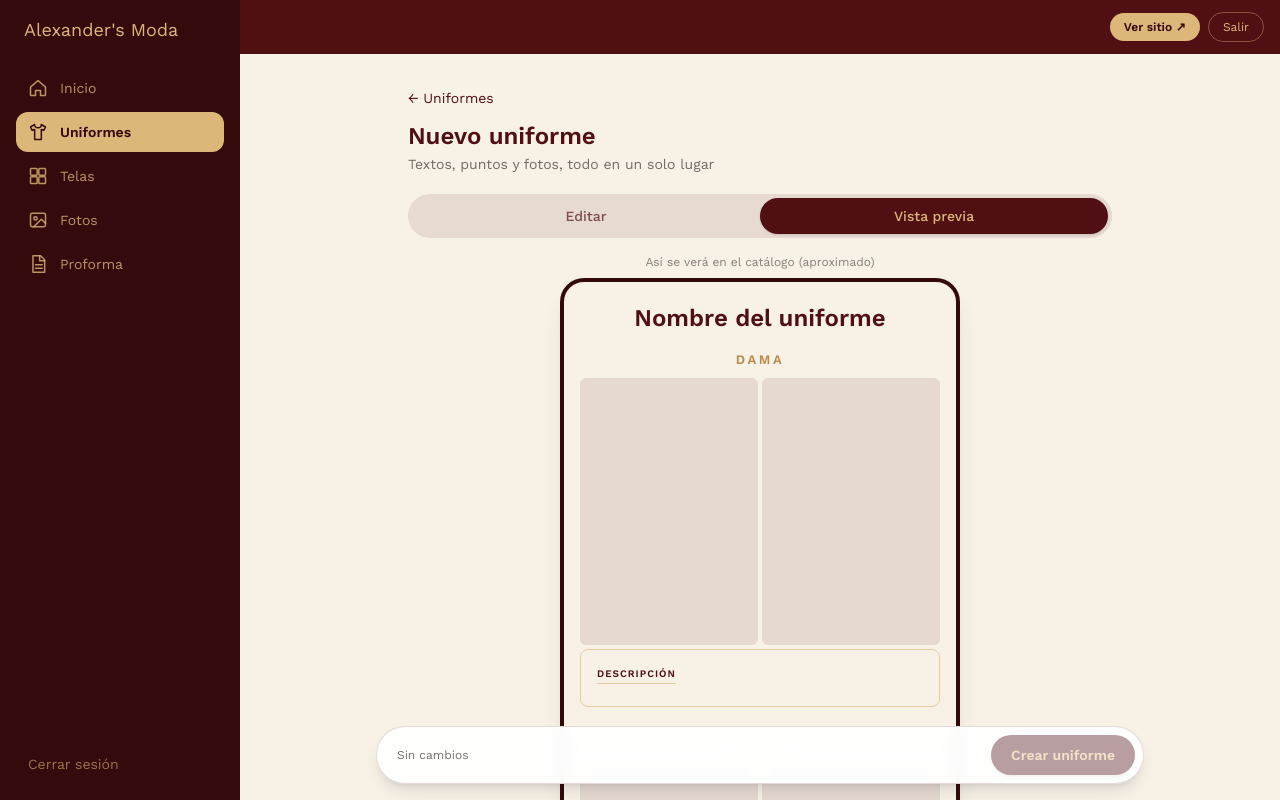
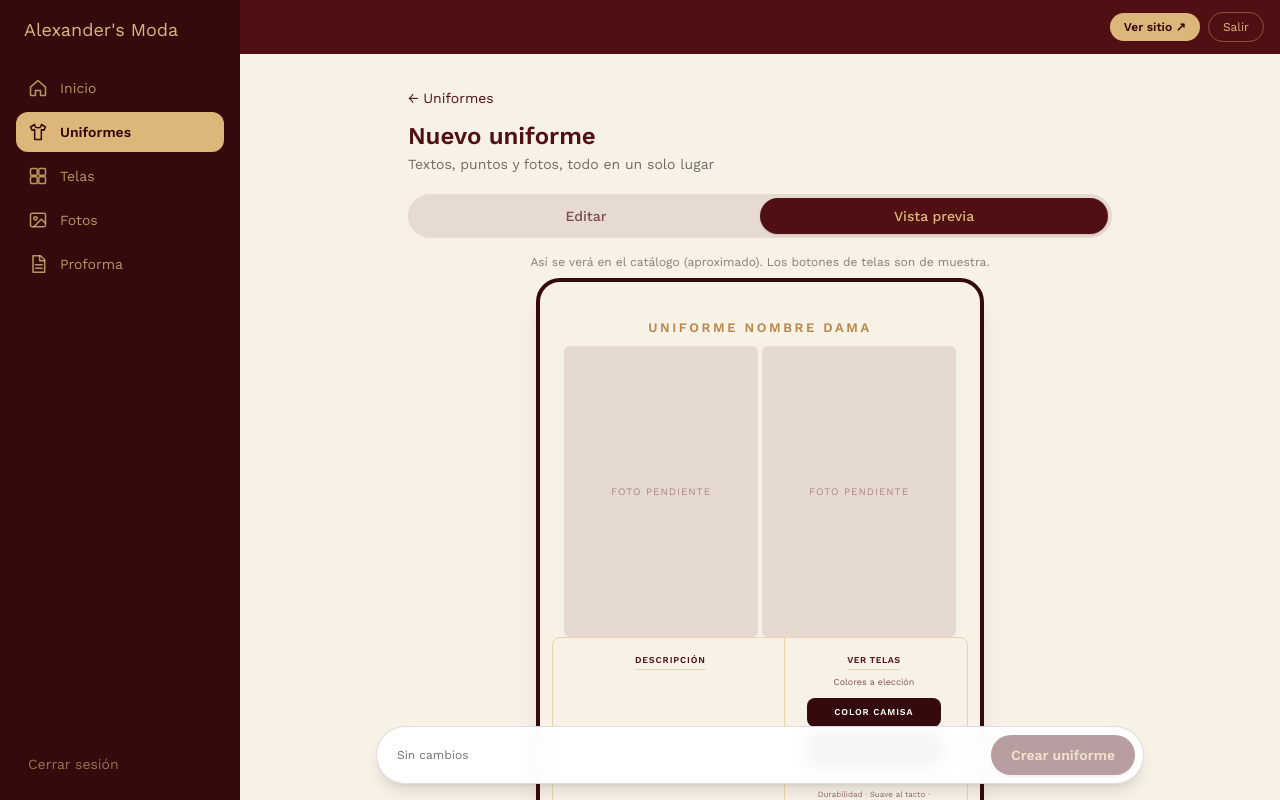
Before and after one commit to BladimirBLopez/Alexander-s-moda, a Next.js app: page /admin/uniformes/nuevo in a window 1280 px wide. Both pictures are taken after a click on the button "Vista previa". Shown: the top 800 px of the page. Built offline with nearby package versions, Linux system fonts and the light colour scheme.

Commit message:
Vista previa uniforme: layout nuevo y fotos sección 2

```diff
--- a/components/admin/EditorUniforme.tsx
+++ b/components/admin/EditorUniforme.tsx
@@ -237,6 +237,9 @@ export default function EditorUniforme({
             mf: fotos.fotoMujerFuera,
             hd: fotos.fotoHombreDentro,
             hf: fotos.fotoHombreFuera,
+            sa: fotos.fotoSeccion2Arriba,
+            si: fotos.fotoSeccion2Izquierda,
+            sd: fotos.fotoSeccion2Derecha,
           }}
         />
       ) : (
--- a/components/admin/VistaPreviaUniforme.tsx
+++ b/components/admin/VistaPreviaUniforme.tsx
@@ -1,9 +1,11 @@
 import Image from "next/image";
 import type { BulletItem } from "@/lib/productos";
 
+const display = { fontFamily: "var(--font-display)" } as const;
+
 function Lista({ items }: { items: BulletItem[] }) {
   return (
-    <ul className="space-y-1.5 text-left text-[11px] text-bordo/80">
+    <ul className="space-y-1.5 text-left text-[9px] text-bordo/80">
       {items.map((b, i) =>
         typeof b === "string" ? (
           b.trim() && (
@@ -36,47 +38,90 @@ function Lista({ items }: { items: BulletItem[] }) {
   );
 }
 
-function Bloque({
+function Foto({ src }: { src?: string }) {
+  return (
+    <div className="relative aspect-[2/3] w-full overflow-hidden rounded-md bg-bordo/10">
+      {src ? (
+        <Image src={src} alt="" fill sizes="200px" className="object-cover" />
+      ) : (
+        <span className="flex h-full items-center justify-center text-[10px] uppercase tracking-[0.1em] text-bordo/40">
+          Foto pendiente
+        </span>
+      )}
+    </div>
+  );
+}
+
+function BotonMuestra({ texto }: { texto: string }) {
+  return (
+    <span
+      className="rounded-lg bg-bordo-oscuro px-3 py-2 text-center text-[9px] font-semibold uppercase tracking-[0.1em] text-white"
+      style={display}
+    >
+      {texto}
+    </span>
+  );
+}
+
+function Genero({
   titulo,
   items,
-  foto1,
-  foto2,
+  f1,
+  f2,
+  segundoBoton,
 }: {
   titulo: string;
   items: BulletItem[];
-  foto1?: string;
-  foto2?: string;
+  f1?: string;
+  f2?: string;
+  segundoBoton: string;
 }) {
   return (
     <div className="mb-6">
       <p
         className="mb-2 mt-4 text-center text-[13px] uppercase tracking-[0.2em] text-bronce"
-        style={{ fontFamily: "var(--font-display)", fontWeight: 700 }}
+        style={{ ...display, fontWeight: 700 }}
       >
         {titulo}
       </p>
-      <div className="mx-auto mb-1 grid max-w-[440px] grid-cols-2 gap-1">
-        {[foto1, foto2].map((f, i) => (
-          <div
-            key={i}
-            className="relative aspect-[2/3] overflow-hidden rounded-md bg-bordo/10"
+      <div className="mx-auto grid max-w-[440px] grid-cols-2 gap-1">
+        <Foto src={f1} />
+        <Foto src={f2} />
+      </div>
+      <div className="-mx-3 grid grid-cols-[1.4fr_1fr] gap-3 rounded-lg border border-hueso/50 p-4">
+        <div className="-my-4 border-r border-hueso/50 py-4 pr-3">
+          <p
+            className="mb-1.5 text-[9px] font-semibold uppercase tracking-[0.1em] text-bordo"
+            style={display}
           >
-            {f && (
-              <Image src={f} alt="" fill sizes="200px" className="object-cover" />
-            )}
+            <span className="inline-block border-b border-hueso/50 pb-0.5">
+              Descripción
+            </span>
+          </p>
+          <Lista items={items} />
+        </div>
+        <div className="flex h-full flex-col items-center justify-center gap-6 pb-4">
+          <div className="flex flex-col items-center">
+            <p
+              className="mb-1.5 text-center text-[9px] font-semibold uppercase tracking-[0.05em] text-bordo"
+              style={display}
+            >
+              <span className="inline-block border-b border-hueso/50 pb-0.5">
+                Ver telas
+              </span>
+            </p>
+            <p className="text-center text-[9px] text-bordo/70">
+              Colores a elección
+            </p>
+            <div className="mt-2 flex flex-col items-stretch gap-2">
+              <BotonMuestra texto="Color camisa" />
+              <BotonMuestra texto={segundoBoton} />
+            </div>
           </div>
-        ))}
-      </div>
-      <div className="rounded-lg border border-hueso/60 p-4">
-        <p
-          className="mb-1.5 text-[10px] font-semibold uppercase tracking-[0.1em] text-bordo"
-          style={{ fontFamily: "var(--font-display)" }}
-        >
-          <span className="inline-block border-b border-hueso/60 pb-0.5">
-            Descripción
-          </span>
-        </p>
-        <Lista items={items} />
+          <p className="text-center text-[8px] text-bordo/60">
+            Durabilidad · Suave al tacto · Respirabilidad
+          </p>
+        </div>
       </div>
     </div>
   );
@@ -84,35 +129,78 @@ function Bloque({
 
 export default function VistaPreviaUniforme({
   nombre,
-  subtitulo,
-  descripcion,
   bulletsMujer,
   bulletsHombre,
   fotos,
 }: {
   nombre: string;
-  subtitulo: string;
-  descripcion: string;
+  subtitulo?: string;
+  descripcion?: string;
+  tipografia?: string;
   bulletsMujer: BulletItem[];
   bulletsHombre: BulletItem[];
-  fotos: { md?: string; mf?: string; hd?: string; hf?: string };
+  fotos: {
+    md?: string;
+    mf?: string;
+    hd?: string;
+    hf?: string;
+    sa?: string;
+    si?: string;
+    sd?: string;
+  };
 }) {
+  const n = nombre || "Nombre";
   return (
     <div>
       <p className="mb-2 text-center text-xs text-carbon/50">
-        Así se verá en el catálogo (aproximado)
+        Así se verá en el catálogo (aproximado). Los botones de telas son de
+        muestra.
       </p>
-      <div className="mx-auto max-w-[400px] rounded-3xl border-4 border-bordo-oscuro bg-papel px-4 pb-2 pt-5 shadow-xl">
-        <h2
-          className="text-center text-2xl font-semibold text-bordo"
-          style={{ fontFamily: "var(--font-display)" }}
-        >
-          {nombre || "Nombre del uniforme"}
-        </h2>
-        <p className="text-center text-xs text-carbon/60">{subtitulo}</p>
-        <p className="mt-1 text-center text-xs text-carbon/60">{descripcion}</p>
-        <Bloque titulo="Dama" items={bulletsMujer} foto1={fotos.md} foto2={fotos.mf} />
-        <Bloque titulo="Varón" items={bulletsHombre} foto1={fotos.hd} foto2={fotos.hf} />
+      <div className="mx-auto max-w-md rounded-3xl border-4 border-bordo-oscuro bg-papel px-6 pb-6 pt-5 text-center shadow-xl">
+        <Genero
+          titulo={`Uniforme ${n} Dama`}
+          items={bulletsMujer}
+          f1={fotos.md}
+          f2={fotos.mf}
+          segundoBoton="Colores de faldas"
+        />
+        <div className="-mx-3 mb-6 overflow-hidden border border-hueso/50">
+          <div className="bg-bordo px-2 py-2">
+            <p
+              className="text-center text-[8.5px] uppercase tracking-[0.05em] text-white"
+              style={display}
+            >
+              Los diseños y tipografías de letras de los bordados serán
+              elegidos por los estudiantes de la promoción.
+            </p>
+          </div>
+        </div>
+        <Genero
+          titulo={`Uniforme ${n} Varón`}
+          items={bulletsHombre}
+          f1={fotos.hd}
+          f2={fotos.hf}
+          segundoBoton="Colores de pantalones"
+        />
+        <div className="mt-6">
+          <div className="-mx-6 bg-bordo px-2 py-2.5">
+            <p
+              className="text-center text-[9px] font-semibold uppercase tracking-[0.1em] text-white"
+              style={display}
+            >
+              Chamarra americana - canguro
+            </p>
+          </div>
+          <div className="pb-2 pt-4">
+            <div className="mx-auto mb-1 max-w-[220px]">
+              <Foto src={fotos.sa} />
+            </div>
+            <div className="grid grid-cols-2 gap-1">
+              <Foto src={fotos.si} />
+              <Foto src={fotos.sd} />
+            </div>
+          </div>
+        </div>
       </div>
     </div>
   );
```
